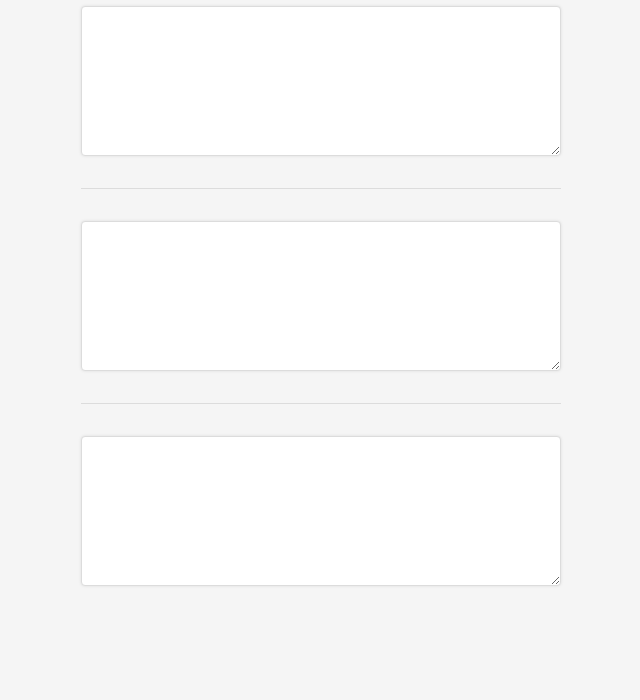
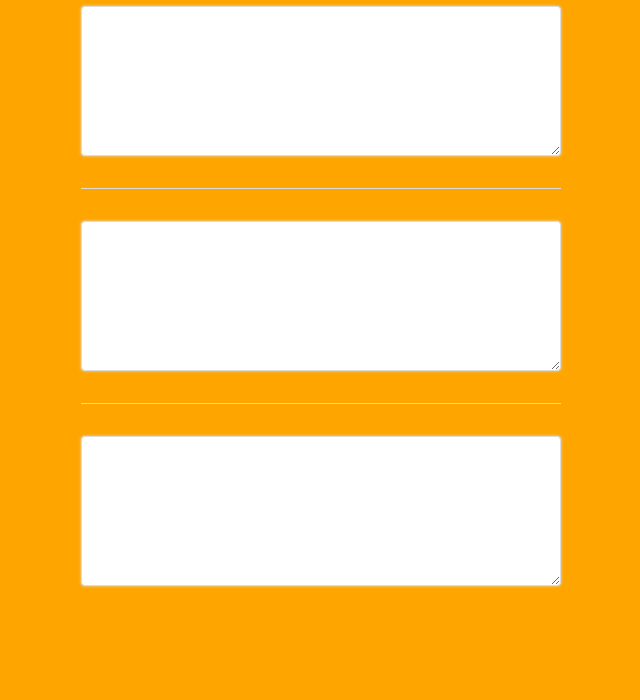
Before and after one commit to matthewcrist/Lost-Comment, a plain HTML site: page index.html in a window 1280 px wide. Shown: the part 100-800 px from the top of the page, without its empty margins (319-959 px from the left). Drawn offline with Linux system fonts and the light colour scheme.

```diff
--- a/index.html
+++ b/index.html
@@ -5,7 +5,7 @@
 
   <style>
     body {
-      background: rgb(245,245,245);
+      background: orange;
       font-family: Helvetica, arial, sans-serif;
       margin: 3em auto;
       max-width: 30em;
```
